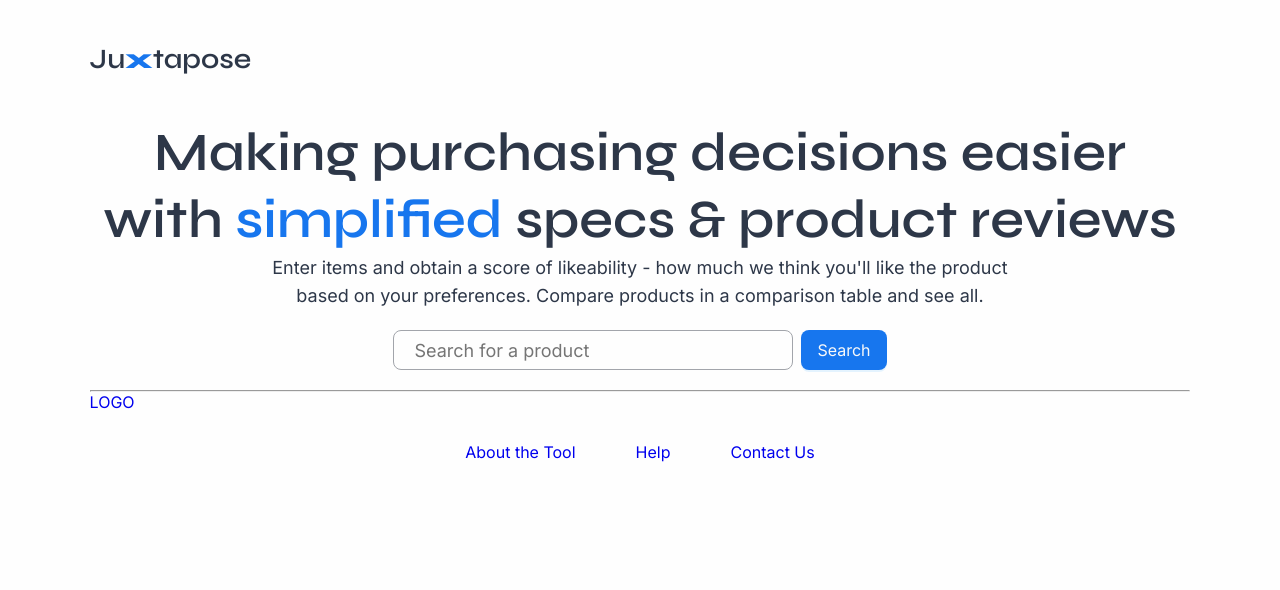
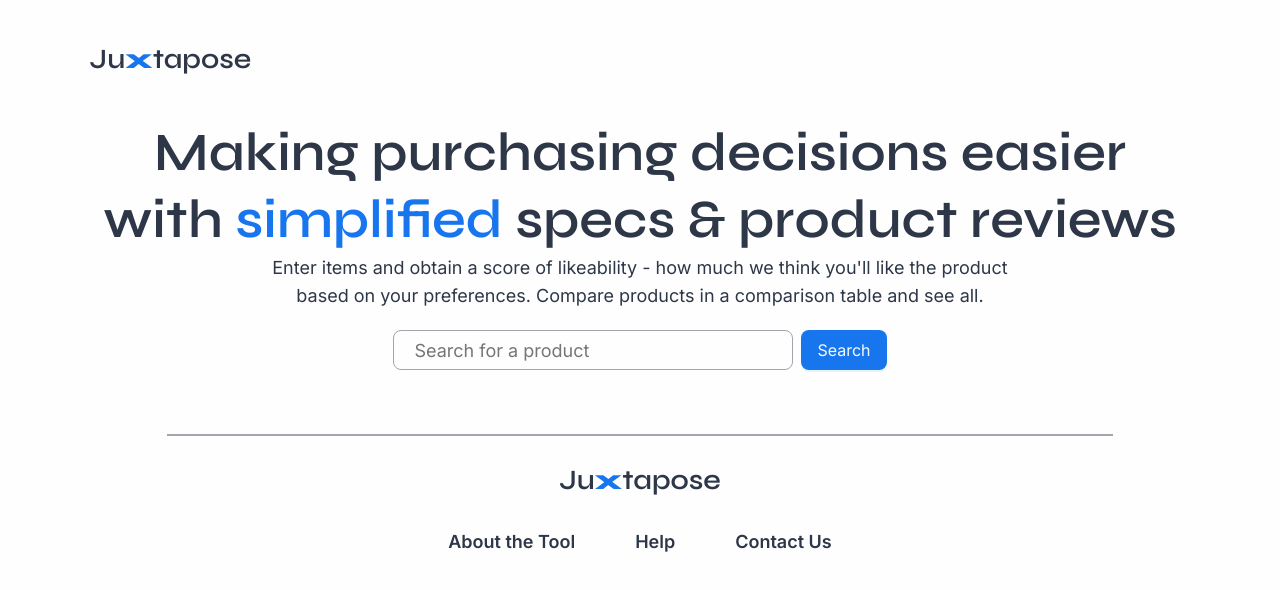
Before and after one commit to tzada8/capstone, a React (Create React App) app in the folder frontend/: page / in a window 1280 px wide. Shown: the top 590 px of the page. Built offline with nearby package versions, Linux system fonts and the light colour scheme.

Commit message:
Added styling to Footer component

```diff
--- a/frontend/src/components/footer/Footer.css
+++ b/frontend/src/components/footer/Footer.css
@@ -1,3 +1,16 @@
+.footer {
+    margin: 4% 7% 4% 7%;
+}
+
+.footer-hr {
+    border: 1px solid var(--GREY);
+    margin-bottom: 3%;
+}
+
+.center-logo {
+    text-align: center;
+}
+
 .footer-options-container {
     display: flex;
     justify-content: center;
@@ -6,4 +19,5 @@
 
 .footer-option {
     padding: 30px;
+    color: var(--OFF-BLACK);
 }
--- a/frontend/src/components/footer/Footer.jsx
+++ b/frontend/src/components/footer/Footer.jsx
@@ -3,16 +3,17 @@ import { Link } from "react-router-dom";
 
 import "./Footer.css";
 import { routes } from "../../routes/Routes";
+import Logo from "../logo/Logo";
 
 function Footer() {
     return (
         <footer className="footer">
             <hr className="footer-hr" />
-            <Link to={routes.home}>LOGO</Link>
+            <Link className="center-logo" to={routes.home}><Logo /></Link>
             <div className="footer-options-container">
-                <Link className="footer-option" to={routes.home}>About the Tool</Link>
-                <Link className="footer-option" to={routes.home}>Help</Link>
-                <Link className="footer-option" to={routes.home}>Contact Us</Link>
+                <Link className="body-1-bold footer-option" to={routes.home}>About the Tool</Link>
+                <Link className="body-1-bold footer-option" to={routes.home}>Help</Link>
+                <Link className="body-1-bold footer-option" to={routes.home}>Contact Us</Link>
             </div>
         </footer>
     )
```
Also changed, not shown: 1 other file (tests, documents, lock files or other folders).
